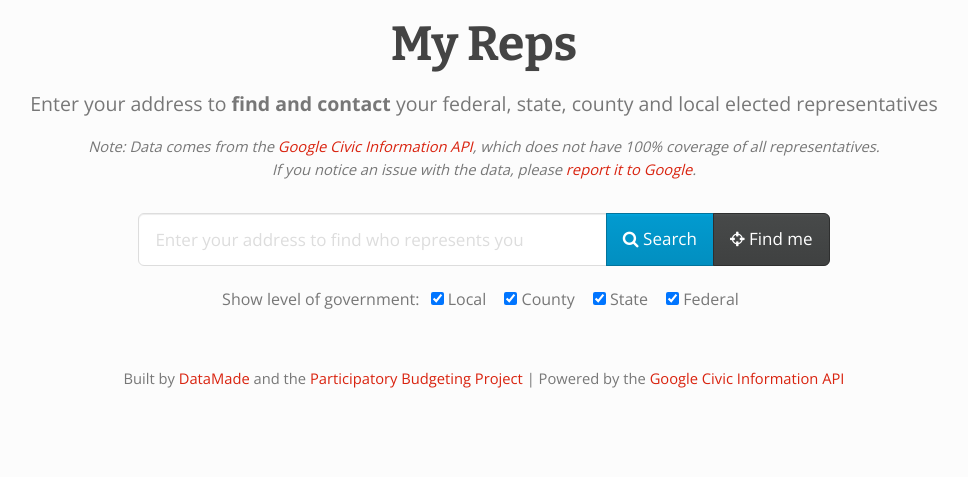
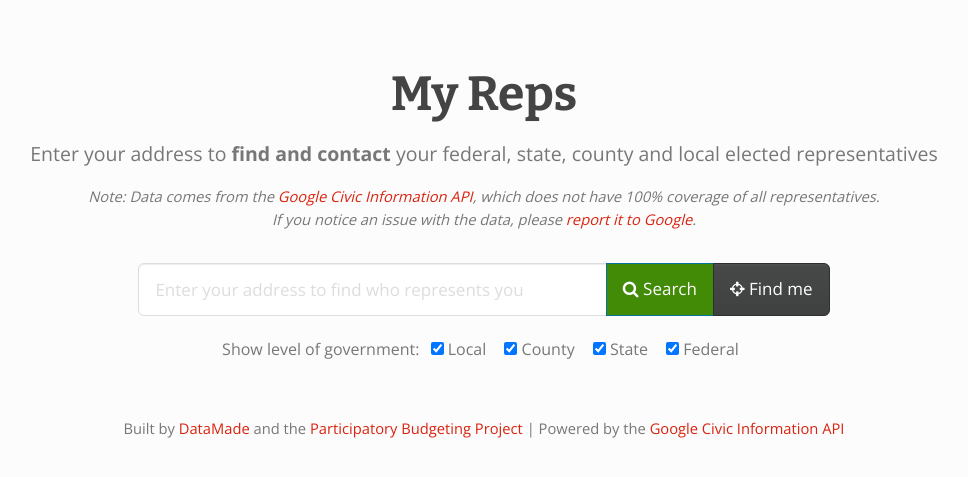
Before and after one commit to AlexMindock/myReps, a Jekyll site: the page built from index.html, in a window 1280 px wide. Shown: the top 477 px of the page, without its empty margins (156-1124 px from the left). Built offline with Jekyll 4.4.1, drawn with Linux system fonts in a browser that asks for light colours; nearby versions of some CDN libraries; comment, search, counter and statistics services are not loaded.

Commit message:
css updates

```diff
--- a/css/custom.css
+++ b/css/custom.css
@@ -5,7 +5,11 @@ body {
     font-family: 'Open Sans', 'Arial', sans-serif;
 }
 
-h1, h2, h3, h4, h5 {
+h1,
+h2,
+h3,
+h4,
+h5 {
     font-family: 'Bitter', serif;
     font-weight: bold;
 }
@@ -15,12 +19,13 @@ h1 {
     padding-bottom: 10px;
 }
 
-h1 a, h1 a:hover {
+h1 a,
+h1 a:hover {
     color: #444444;
     text-decoration: none;
 }
 
-.table > thead > tr > th {
+.table>thead>tr>th {
     white-space: nowrap;
 }
 
@@ -32,16 +37,21 @@ h1 a, h1 a:hover {
 .centered-pills {
     text-align: center
 }
+
 .centered-pills ul.nav-pills {
     display: inline-block
 }
+
 .centered-pills li {
     display: inline
 }
+
 .centered-pills a {
     float: left
 }
-* html .centered-pills ul.nav-pills, *+html .centered-pills ul.nav-pills {
+
+* html .centered-pills ul.nav-pills,
+*+html .centered-pills ul.nav-pills {
     display: inline
 }
 
@@ -79,5 +89,10 @@ h1 a, h1 a:hover {
 }
 
 #address-search {
+    background-image: none;
     background-color: #418B07;
 }
+
+.main-content {
+    margin-top: 50px;
+}
```
